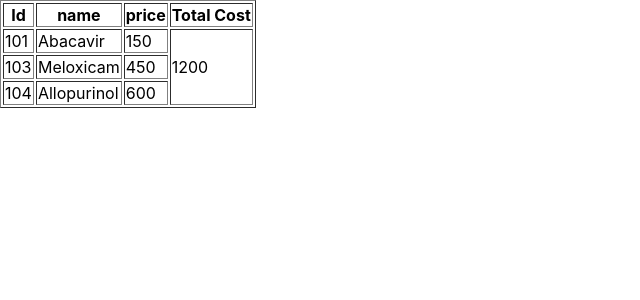
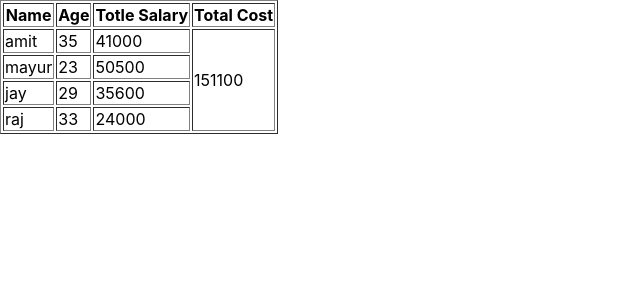
Before and after one commit to Beladiyamitul/Reactproject, a React (Create React App) app: page / in a window 1280 px wide. Shown: the top 300 px of the page, without its empty margins (0-640 px from the left). Built offline with nearby package versions, Linux system fonts and the light colour scheme.

Commit message:
employee Data Cricket Project

```diff
--- a/src/App.js
+++ b/src/App.js
@@ -4,64 +4,59 @@
 function App() {
 
 
-  const Medicine  = [
+  const Employee   = [
     {
-      id: 101,
-      name: 'Abacavir',
-      quantity: 25,
-      price: 150,
-      expiry: 2022,
+      name: "amit",
+      age: 35,
+      salary: 40000,
+      bonus: 1000,
       status: true
     },
     {
-      id: 102,
-      name: 'Eltrombopag',
-      quantity: 90,
-      price: 550,
-      expiry: 2021,
+      name: "ajay",
+      age: 25,
+      salary: 38000,
+      bonus: 2000,
+      status: false
+    },
+    {
+      name: "mayur",
+      age: 23,
+      salary: 50000,
+      bonus: 500,
       status: true
     },
     {
-      id: 103,
-      name: 'Meloxicam',
-      quantity: 85,
-      price: 450,
-      expiry: 2025,
-      status: false
-    },
-    {
-      id: 104,
-      name: 'Allopurinol',
-      quantity: 50,
-      price: 600,
-      expiry: 2023,
+      name: "jay",
+      age: 29,
+      salary: 35000,
+      bonus: 600,
       status: true
     },
     {
-      id: 105,
-      name: 'Phenytoin',
-      quantity: 63,
-      price: 250,
-      expiry: 2021,
-      status: false
-    }
+      name: "raj",
+      age: 33,
+      salary: 22000,
+      bonus: 2000,
+      status: true
+    },
 
   ];
 
 
 
-  // Medicine.map((value , index) => console.log(value.id , value.name , value.price , value.expiry ));  // MAP
+  // Employee.map((value , index) => console.log(value.name , value.age , value.salary , value.status ));  // MAP
 
-    let filterdata = Medicine.filter ((d , i) => d.expiry >= 2022);      // FILTER
+    let filterdata = Employee.filter ((d , i) => d.status >= true);      // FILTER
   console.log(filterdata);
 
-  let ans = filterdata.reduce((acc,d,i) => acc+d.price,0);     // REDUCE
+  let ans = filterdata.reduce((acc,d,i) => acc+d.bonus+d.salary,0);     // REDUCE
   console.log(ans);
 
 
 
-  // let filterdata = Medicine.filter ((d , i) => d.expiry >= 2022)
-  // .reduce((acc,d,i) => acc+d.price,0);      // FILTER + REDUCE
+  // let filterdata = Employee.filter ((d , i) => d.expiry >= 2022)
+  // .reduce((acc,d,i) => acc+d.bonus,0);      // FILTER + REDUCE
   // console.log(filterdata);
 
 
@@ -74,10 +69,11 @@
     <>
       <table border="1">
           <tr>
-            <th>Id</th>
-            <th>name</th>
-            <th>price</th>
+            <th>Name</th>
+            <th>Age</th>
+            <th>Totle Salary</th>
             <th>Total Cost</th>
+
           </tr>
             {
 
@@ -86,10 +82,10 @@
 
 
                       <tr>
-                        <td>{value.id}</td>
                         <td>{value.name}</td>
-                        <td>{value.price}</td>
-                        {index === 0?<td rowspan={Medicine.length}>{ans}</td> : null}
+                        <td>{value.age}</td>
+                        <td>{value.salary+value.bonus}</td>
+                        {index === 0?<td rowspan={Employee.length}>{ans}</td> : null}
 
                       </tr>
 
```
